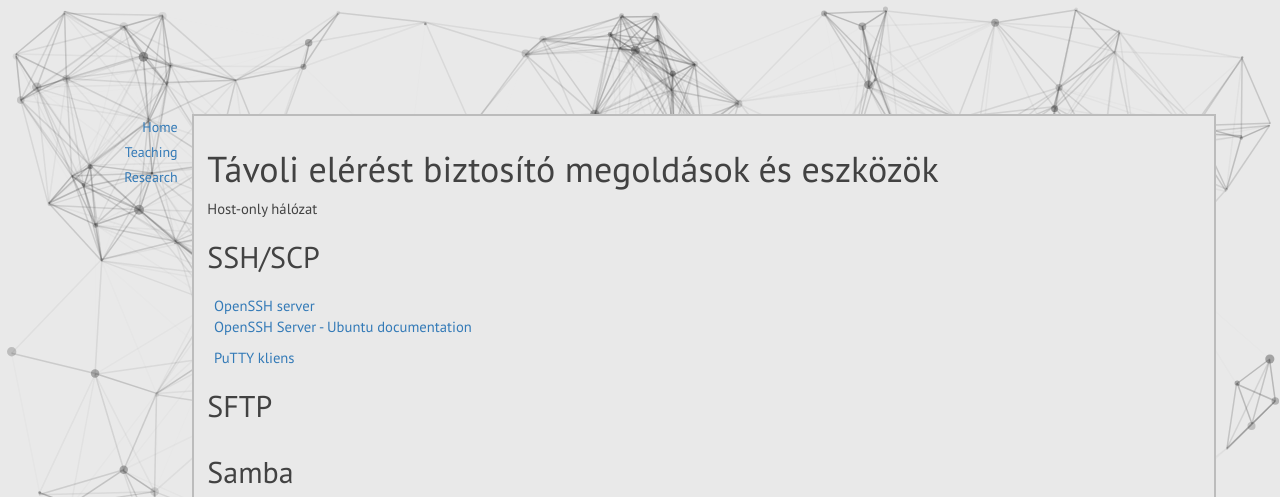
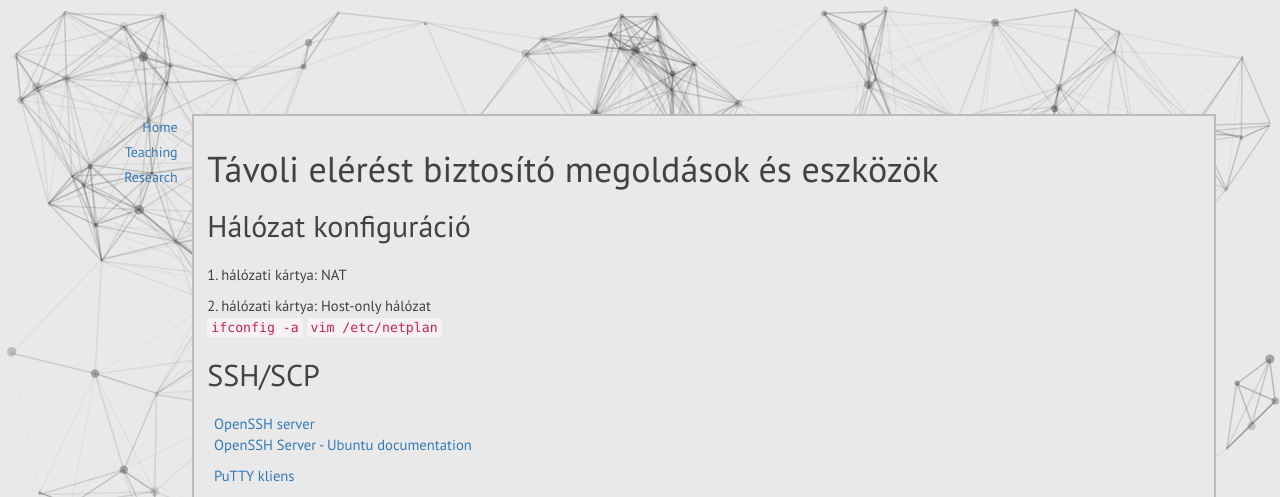
Before and after one commit to geryxyz/geryxyz, a Jekyll site: the page built from content/os-in-school/remote.html, in a window 1280 px wide. Shown: the top 497 px of the page. Built offline with Jekyll 4.4.1, drawn with Linux system fonts in a browser that asks for light colours; nearby versions of some CDN libraries; library files that are not in the unit come from our copies; grey boxes are pictures that could not be loaded.

Commit message:
Update remote.html

```diff
--- a/content/os-in-school/remote.html
+++ b/content/os-in-school/remote.html
@@ -3,14 +3,20 @@ layout: course
 ---
 <h1>Távoli elérést biztosító megoldások és eszközök</h1>
 
-<p>Host-only hálózat</p>
+<h2>Hálózat konfiguráció</h2>
+<p>1. hálózati kártya: NAT</p>
+<p>2. hálózati kártya: Host-only hálózat<br/>
+<code>ifconfig -a</code>
+<code>vim /etc/netplan</code></p>
+
 
 <h2>SSH/SCP</h2>
 <p><a href="https://www.openssh.com/manual.html">OpenSSH server</a><br/>
 <a href="https://help.ubuntu.com/lts/serverguide/openssh-server.html.en">OpenSSH Server - Ubuntu documentation</a></p>
 <p><a href="https://www.putty.org/">PuTTY kliens</a></p>
-
+<iframe width="560" height="315" src="https://www.youtube.com/embed/EBvxbuhDKBw" frameborder="0" allow="accelerometer; autoplay; encrypted-media; gyroscope; picture-in-picture" allowfullscreen></iframe>
 <h2>SFTP</h2>
+<p><a href="https://winscp.net/eng/index.php">WinSCP</a></p>
 
 <h2>Samba</h2>
 
```
